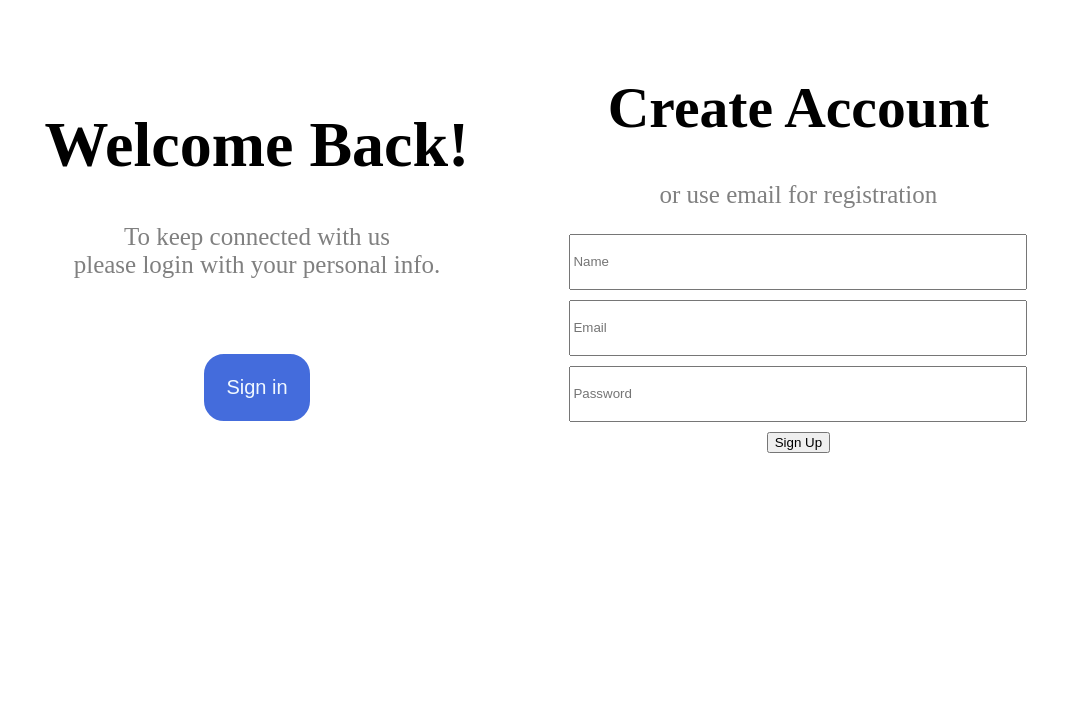
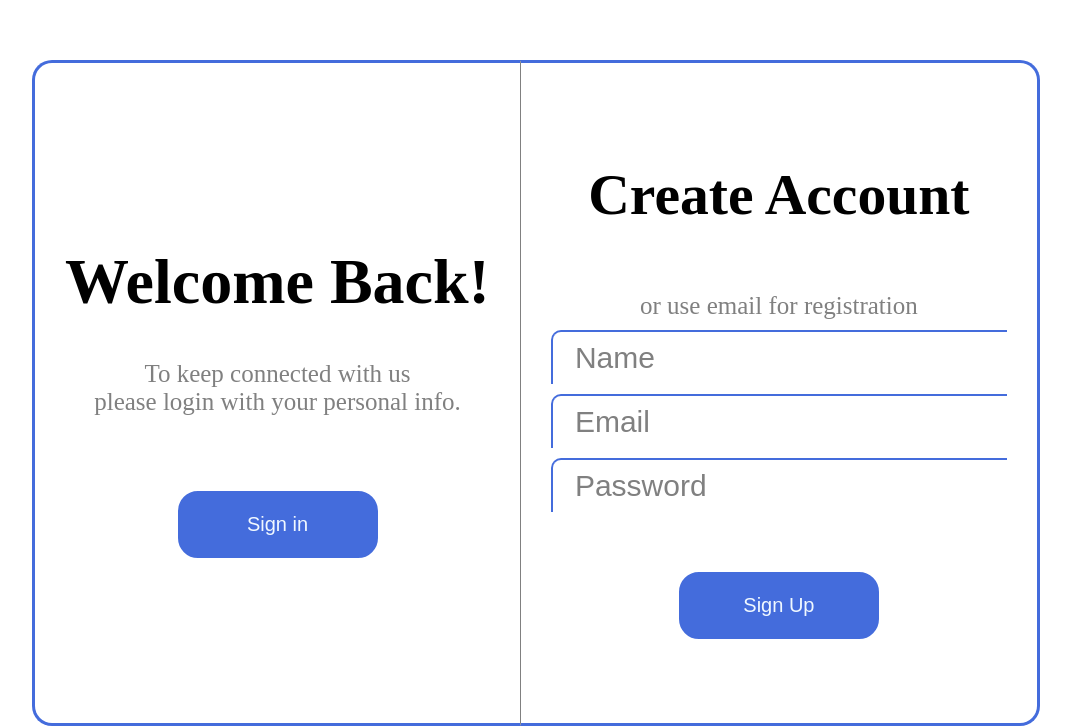
Before and after one commit to Shvecrt/sh2v, a plain HTML site: page index.html in a window 1280 px wide. Shown: the part 260-986 px from the top of the page, without its empty margins (104-1175 px from the left). Drawn offline with Linux system fonts and the light colour scheme.

Commit message:
Done All!

```diff
--- a/task3/assets/css/style.css
+++ b/task3/assets/css/style.css
@@ -15,7 +15,13 @@ section div.div1 {
     flex-direction: column;
     text-align: center;
     align-items: center;
-
+    justify-content: center;
+    border: #446CDC 3px solid;
+    border-right: none;
+    padding: 30px;
+    height: 600px;
+    border-bottom-left-radius: 20px;
+    border-top-left-radius: 20px;
 }
 
 section div.div1 h1 {
@@ -35,6 +41,7 @@ section div.div1 button {
     margin-top: 50px;
     padding: 20px;
     font-size: 20px;
+    width: 200px;
     background-color: #446CDC;
     color: aliceblue;
     border: #446CDC 2px solid;
@@ -44,11 +51,17 @@ section div.div1 button {
 
 section div.div2 {
     display: flex;
+    padding: 30px;
+    height: 600px;
     flex-direction: column;
     justify-content: center;
     text-align: center;
     align-items: center;
-    margin-left: 100px;
+    border: #446CDC 3px solid;
+    border-left: gray 1px solid;
+    border-bottom-right-radius: 20px;
+    border-top-right-radius: 20px;
+
 }
 
 section div.div2 h2 {
@@ -61,6 +74,8 @@ section div.div2 h2 {
 section div.div2 p {
     color: gray;
     font-size: 25px;
+    margin-top: 50px;
+    margin-bottom: 10px;
 
 }
 
@@ -68,5 +83,66 @@ section div.div2 input {
     width: 450px;
     height: 50px;
     margin-bottom: 10px;
+    border-style: none;
+    border-top: #446CDC solid 2px;
+    border-left: #446CDC solid 2px;
+    border-top-left-radius: 10px;
+    position: relative;
+    font-size: 30px;
+    color: gray;
+
 
 }
+
+section div.div2 button {
+    margin-top: 50px;
+    padding: 20px;
+    width: 200px;
+    font-size: 20px;
+    background-color: #446CDC;
+    color: aliceblue;
+    border: #446CDC 2px solid;
+    border-radius: 20px;
+}
+
+section div.div2 input::placeholder {
+
+    font-size: 30px;
+    padding-left: 20px;
+    color: gray;
+}
+
+section div.div2 input:focus {
+    outline: none;
+}
+
+section div.div2 input:focus::placeholder {
+    margin-top: 0;
+    margin-left: 0;
+    padding-top: 0;
+    padding-left: 0;
+    font-size: 20px;
+    position: absolute;
+    transition: 0.5s;
+}
+
+
+section div.div1 button:hover {
+    background-color: #fff;
+    color: #446CDC;
+    border: #446CDC 2px solid;
+    border-radius: 20px;
+    transition: 0.5s;
+    cursor: pointer;
+
+}
+
+section div.div2 button:hover {
+    background-color: #fff;
+    color: #446CDC;
+    border: #446CDC 2px solid;
+    border-radius: 20px;
+    transition: 0.5s;
+    cursor: pointer;
+
+}
```
Also changed, not shown: index.html (line endings or trailing spaces), task3/assets/css/reset.css (line endings or trailing spaces). Lines whose indentation alone changed are shown as unchanged.
